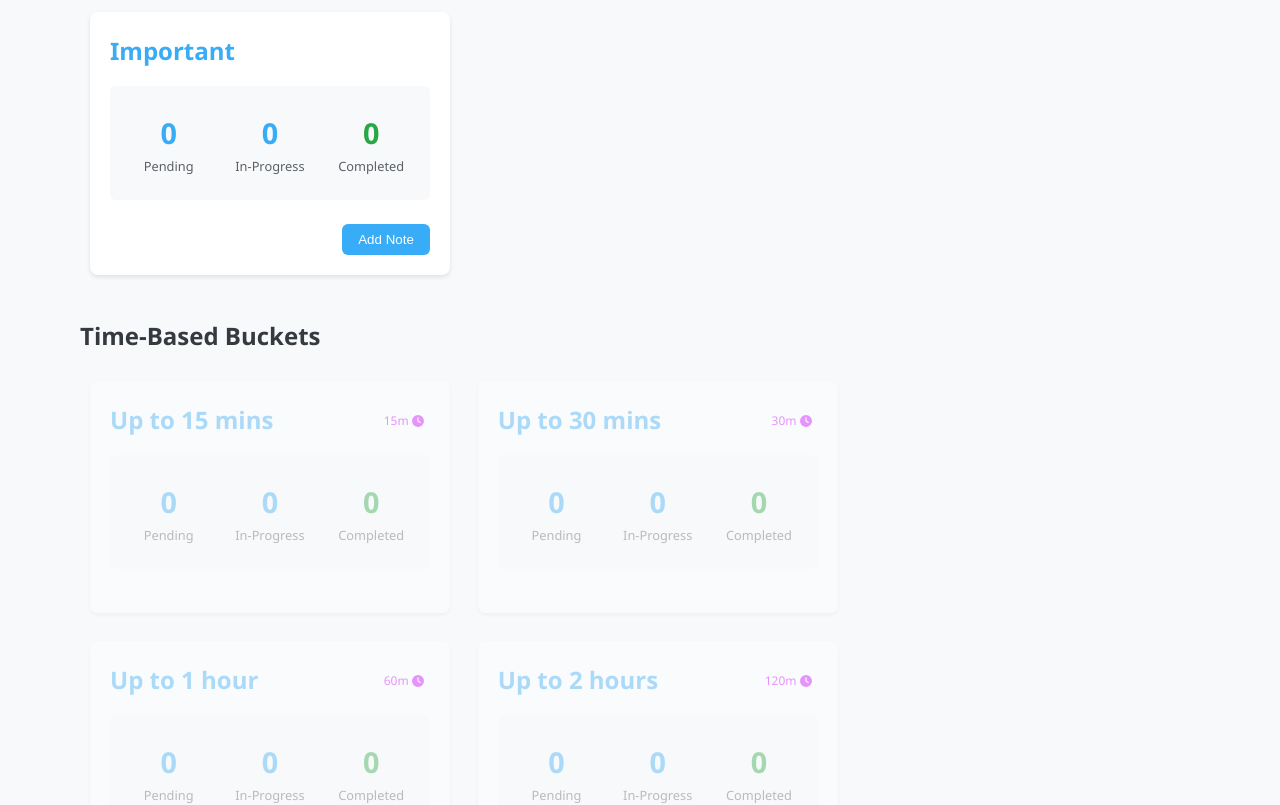
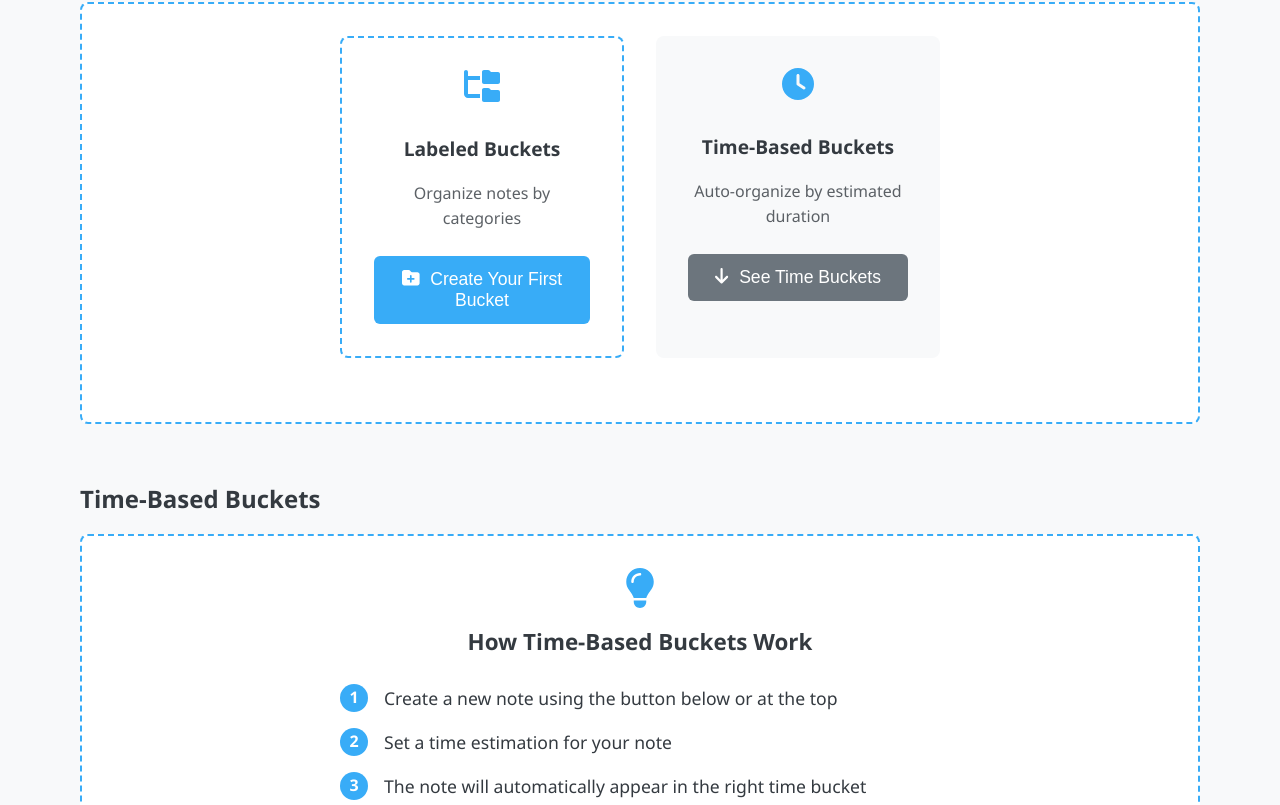
Before and after one commit to InbarTamir/bucket-list, a Vue app: page / in a window 1280 px wide. Shown: the part 277-1082 px from the top of the page. Built offline with nearby package versions, Linux system fonts and the light colour scheme.

Commit message:
getting started messages

```diff
--- a/src/main.js
+++ b/src/main.js
@@ -7,10 +7,10 @@ import 'vue-toastification/dist/index.css'
 
 import { library } from '@fortawesome/fontawesome-svg-core'
 import { FontAwesomeIcon } from '@fortawesome/vue-fontawesome'
-import { faClock, faDice, faHandPointer, faRotateRight, faTrash, faCheck, faArrowUp, faArrowDown, faFolderPlus, faFileSignature, faFileExport, faFileImport, faSpinner, faCircleQuestion, faPlay, faTimes } from '@fortawesome/free-solid-svg-icons'
+import { faClock, faDice, faHandPointer, faRotateRight, faTrash, faCheck, faArrowUp, faArrowDown, faFolderPlus, faFileSignature, faFileExport, faFileImport, faSpinner, faCircleQuestion, faPlay, faTimes, faCircleInfo, faLightbulb, faFolderTree, faChartLine, faStopwatch, faHistory, faArrowLeft } from '@fortawesome/free-solid-svg-icons'
 import { isIndexedDBAvailable } from '@/utils/dataService'
 
-library.add(faClock, faDice, faHandPointer, faRotateRight, faTrash, faCheck, faArrowUp, faArrowDown, faFolderPlus, faFileSignature, faFileExport, faFileImport, faSpinner, faCircleQuestion, faPlay, faTimes)
+library.add(faClock, faDice, faHandPointer, faRotateRight, faTrash, faCheck, faArrowUp, faArrowDown, faFolderPlus, faFileSignature, faFileExport, faFileImport, faSpinner, faCircleQuestion, faPlay, faTimes, faCircleInfo, faLightbulb, faFolderTree, faChartLine, faStopwatch, faHistory, faArrowLeft)
 
 Vue.config.productionTip = false
 Vue.component('font-awesome-icon', FontAwesomeIcon)
--- a/src/store/index.js
+++ b/src/store/index.js
@@ -1,9 +1,9 @@
 import Vue from 'vue'
 import Vuex from 'vuex'
 import { TIME_BUCKETS } from '@/utils/constants'
-import { saveToIndexedDB, loadFromIndexedDB, CURRENT_DATA_VERSION } from '@/utils/dataService'
+import { saveToIndexedDB, loadFromIndexedDB } from '@/utils/dataService'
 import { downloadBackup, uploadBackup } from '@/utils/fileService'
-import { Note, ActivityRecord, LabeledBucket, BucketModel } from '@/utils/dto'
+import { Note, ActivityRecord, LabeledBucket, BucketModel, ServerData } from '@/utils/dto'
 
 Vue.use(Vuex)
 
--- a/src/utils/dto.js
+++ b/src/utils/dto.js
@@ -29,7 +29,8 @@ export class ServerData {
     this.version = data.version || CURRENT_DATA_VERSION
     this.notes = data.notes || []
     this.activity_records = data.activityRecords || []
-    this.labeled_buckets = data.labeledBuckets || [{ id: 1, title: 'Important', createdAt: new Date().toISOString() }]
+    // this.labeled_buckets = data.labeledBuckets || [{ id: 1, title: 'Important', createdAt: new Date().toISOString() }]
+    this.labeled_buckets = data.labeledBuckets || []
   }
 }
 
--- a/src/views/Dashboard.vue
+++ b/src/views/Dashboard.vue
@@ -21,6 +21,24 @@
     <div class="buckets-grid">
       <div class="section labeled-buckets">
         <h2>Labeled Buckets</h2>
+        <div v-if="!hasLabeledBuckets" class="getting-started">
+          <div class="getting-started-content">
+            <div class="organization-options">
+              <div class="option active">
+                <font-awesome-icon icon="folder-tree" class="feature-icon" />
+                <h3>Labeled Buckets</h3>
+                <p>Organize notes by categories</p>
+                <button class="primary" @click="showCreateBucketModal = true"><font-awesome-icon icon="folder-plus" /> Create Your First Bucket</button>
+              </div>
+              <div class="option">
+                <font-awesome-icon icon="clock" class="feature-icon" />
+                <h3>Time-Based Buckets</h3>
+                <p>Auto-organize by estimated duration</p>
+                <button class="secondary" @click="scrollToTimeBuckets"><font-awesome-icon icon="arrow-down" /> See Time Buckets</button>
+              </div>
+            </div>
+          </div>
+        </div>
         <div class="buckets-container">
           <bucket v-for="bucket in labeledBuckets" :key="bucket.id" :bucket="bucket" @add-note="openCreateNoteModal" @start-note="startNote" @delete-note="deleteNote" />
         </div>
@@ -28,6 +46,27 @@
 
       <div class="section time-buckets">
         <h2>Time-Based Buckets</h2>
+        <div v-if="!hasTimeBasedNotes" class="getting-started">
+          <div class="getting-started-content">
+            <font-awesome-icon icon="lightbulb" class="feature-icon" />
+            <h3>How Time-Based Buckets Work</h3>
+            <div class="steps">
+              <div class="step">
+                <div class="step-number">1</div>
+                <div class="step-text">Create a new note using the button below or at the top</div>
+              </div>
+              <div class="step">
+                <div class="step-number">2</div>
+                <div class="step-text">Set a time estimation for your note</div>
+              </div>
+              <div class="step">
+                <div class="step-number">3</div>
+                <div class="step-text">The note will automatically appear in the right time bucket</div>
+              </div>
+            </div>
+            <button class="success" @click="showCreateNoteModal = true"><font-awesome-icon icon="file-signature" /> Create Your First Note</button>
+          </div>
+        </div>
         <div class="buckets-container">
           <bucket v-for="bucket in timeBuckets" :key="bucket.title" :bucket="bucket" :show-add-button="false" @start-note="startNote" @delete-note="deleteNote" />
         </div>
@@ -96,6 +135,12 @@ export default {
     },
     timeBuckets() {
       return this.buckets.filter(bucket => !bucket.labeled)
+    },
+    hasTimeBasedNotes() {
+      return this.timeBuckets.some(bucket => bucket.notes.length > 0)
+    },
+    hasLabeledBuckets() {
+      return this.labeledBuckets.length > 0
     }
   },
   methods: {
@@ -141,6 +186,9 @@ export default {
       } finally {
         this.isImporting = false
       }
+    },
+    scrollToTimeBuckets() {
+      this.$el.querySelector('.time-buckets').scrollIntoView({ behavior: 'smooth' })
     }
   }
 }
@@ -191,6 +239,149 @@ export default {
         display: flex;
         flex-wrap: wrap;
         gap: 0.5rem;
+      }
+
+      .getting-started {
+        background: white;
+        border: 2px dashed var(--primary);
+        border-radius: 8px;
+        padding: 2rem;
+        margin-bottom: 1.5rem;
+
+        .getting-started-content {
+          display: flex;
+          flex-direction: column;
+          align-items: center;
+          text-align: center;
+          max-width: 600px;
+          margin: 0 auto;
+
+          .organization-options {
+            display: grid;
+            grid-template-columns: repeat(auto-fit, minmax(250px, 1fr));
+            gap: 2rem;
+            width: 100%;
+            margin-bottom: 2rem;
+
+            .option {
+              background: var(--light);
+              padding: 2rem;
+              border-radius: 8px;
+              display: flex;
+              flex-direction: column;
+              align-items: center;
+              gap: 1rem;
+              transition: transform 0.2s ease;
+
+              &:hover {
+                transform: translateY(-2px);
+              }
+
+              &.active {
+                background: white;
+                border: 2px dashed var(--primary);
+              }
+
+              .feature-icon {
+                font-size: 2rem;
+                color: var(--primary);
+              }
+
+              h3 {
+                font-size: 1.2rem;
+                margin: 0;
+              }
+
+              p {
+                color: var(--dark);
+                opacity: 0.8;
+                text-align: center;
+                margin-bottom: 0.5rem;
+              }
+
+              button {
+                width: 100%;
+              }
+            }
+          }
+
+          .feature-icon {
+            color: var(--primary);
+            font-size: 2.5rem;
+            margin-bottom: 1rem;
+          }
+
+          h3 {
+            color: var(--dark);
+            font-size: 1.4rem;
+            margin-bottom: 1.5rem;
+          }
+
+          .steps {
+            display: flex;
+            flex-direction: column;
+            gap: 1rem;
+            margin-bottom: 2rem;
+            width: 100%;
+
+            .step {
+              display: flex;
+              align-items: center;
+              gap: 1rem;
+              text-align: left;
+
+              .step-number {
+                background: var(--primary);
+                color: white;
+                width: 28px;
+                height: 28px;
+                border-radius: 50%;
+                display: flex;
+                align-items: center;
+                justify-content: center;
+                font-weight: bold;
+                flex-shrink: 0;
+              }
+
+              .step-text {
+                color: var(--dark);
+                font-size: 1.1rem;
+                line-height: 1.4;
+              }
+            }
+          }
+
+          button {
+            font-size: 1.1rem;
+            padding: 0.8rem 1.5rem;
+          }
+
+          button.primary {
+            background: var(--primary);
+            &:hover {
+              background: darken(#38acf7, 5%);
+            }
+          }
+        }
+      }
+
+      .empty-message {
+        display: flex;
+        align-items: center;
+        gap: 0.75rem;
+        background: var(--light);
+        border: 1px solid var(--primary);
+        color: var(--dark);
+        padding: 0.75rem 1rem;
+        border-radius: 6px;
+        margin-bottom: 1rem;
+        font-size: 0.95rem;
+
+        .info-icon {
+          color: var(--primary);
+          font-size: 1.2rem;
+          flex-shrink: 0;
+        }
       }
     }
   }
```
Also changed, not shown: src/views/ActivityView.vue (+109 -0 lines).
